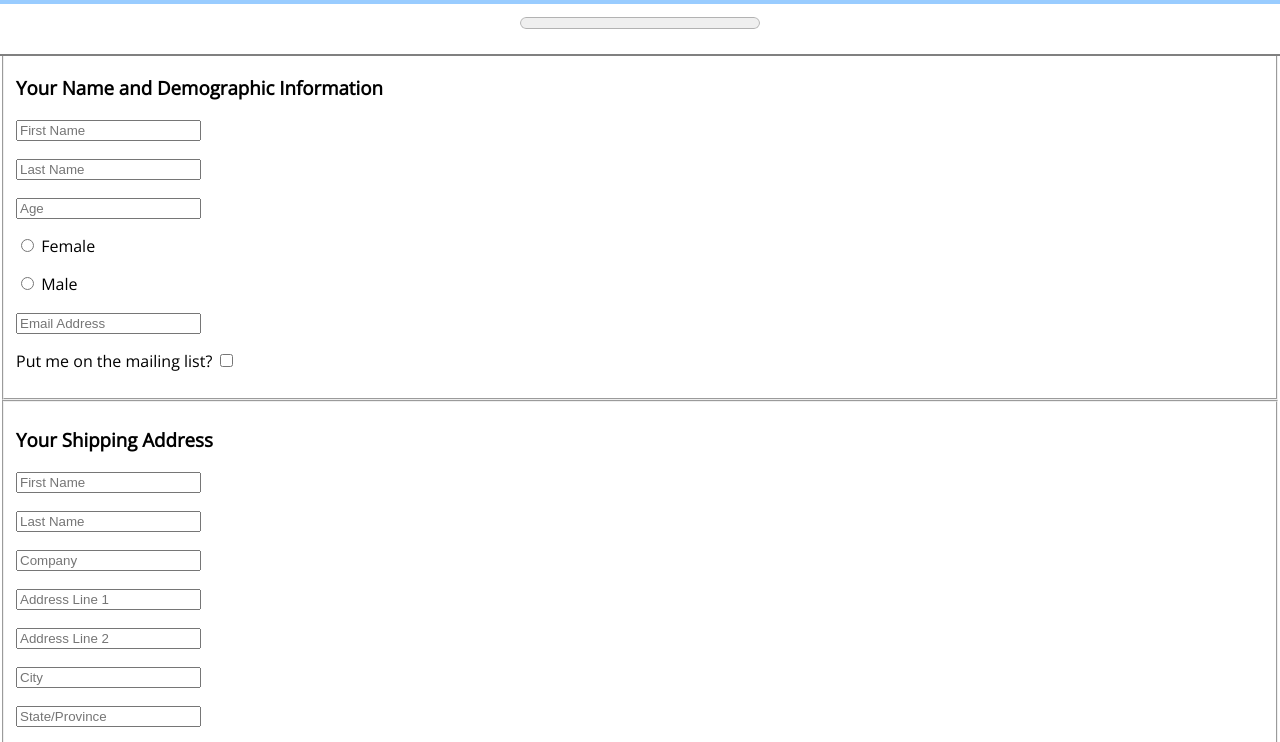
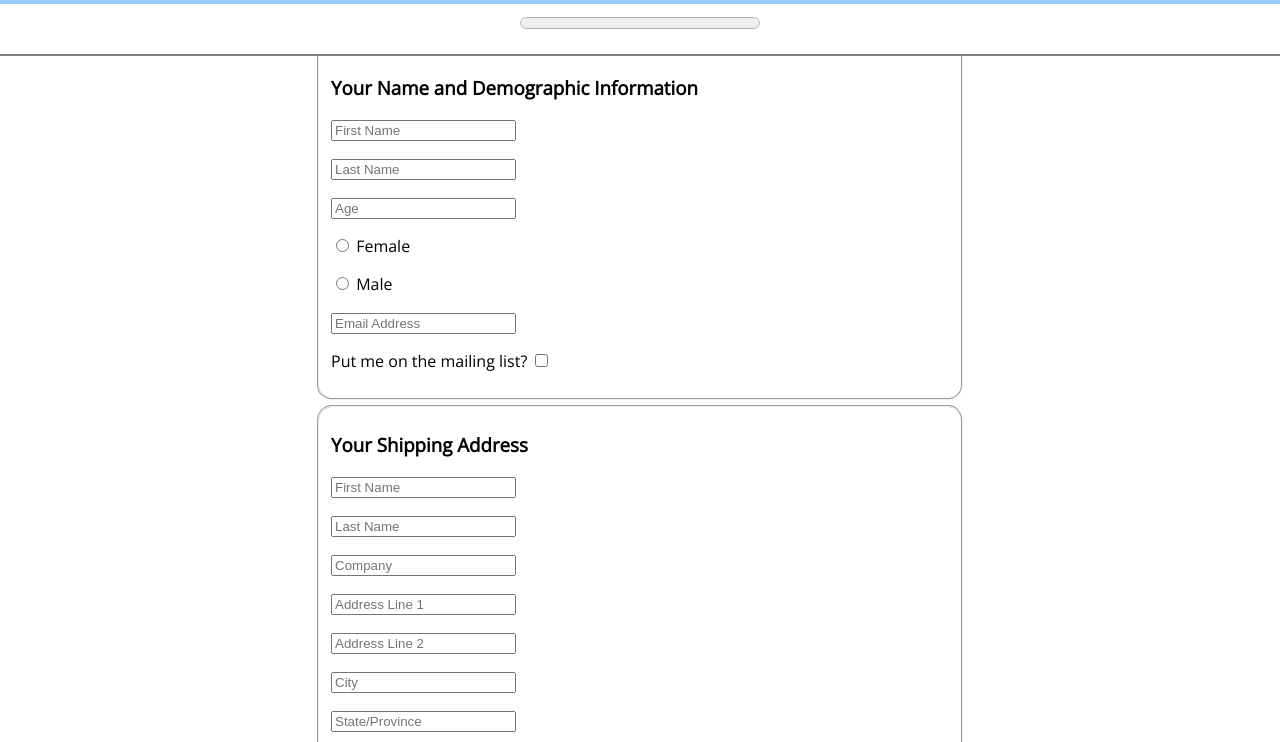
Before and after one commit to DominikaSzu/udacity-form, a plain HTML site: page index.html in a window 1280 px wide. Shown: the part 46-788 px from the top of the page. Drawn offline with nearby package versions, Linux system fonts and the light colour scheme.

Commit message:
Rensponsivness added

```diff
--- a/css/styles.css
+++ b/css/styles.css
@@ -1,6 +1,7 @@
 body {
   font-family: 'Open Sans', sans-serif;
   margin: 0px 0px 10px 0px;
+    width: 100vw;
 }
 
 .inline {
@@ -19,6 +20,16 @@ header {
 
 .general-info {
     padding-top: 100px;
+}
+
+form {
+    max-width: 650px;
+    margin: auto;
+}
+
+form fieldset {
+    margin-bottom: 5px;
+    border-radius: 15px;
 }
 
 @media screen and (max-width: 650px) {
--- a/js/app.js
+++ b/js/app.js
@@ -5,7 +5,6 @@ document.addEventListener('DOMContentLoaded', function() {
     let progressBar = document.querySelector('#progress');
     let submitButton = document.querySelector('#submit');
     let allTextInputs = Array.from(document.getElementsByClassName('text-input'));
-    console.log(allTextInputs)
     const sameBillingAddressBtn = document.querySelector('#same-billing-address');
 
 //    Event listeners to mark the progress on progress bar
```
